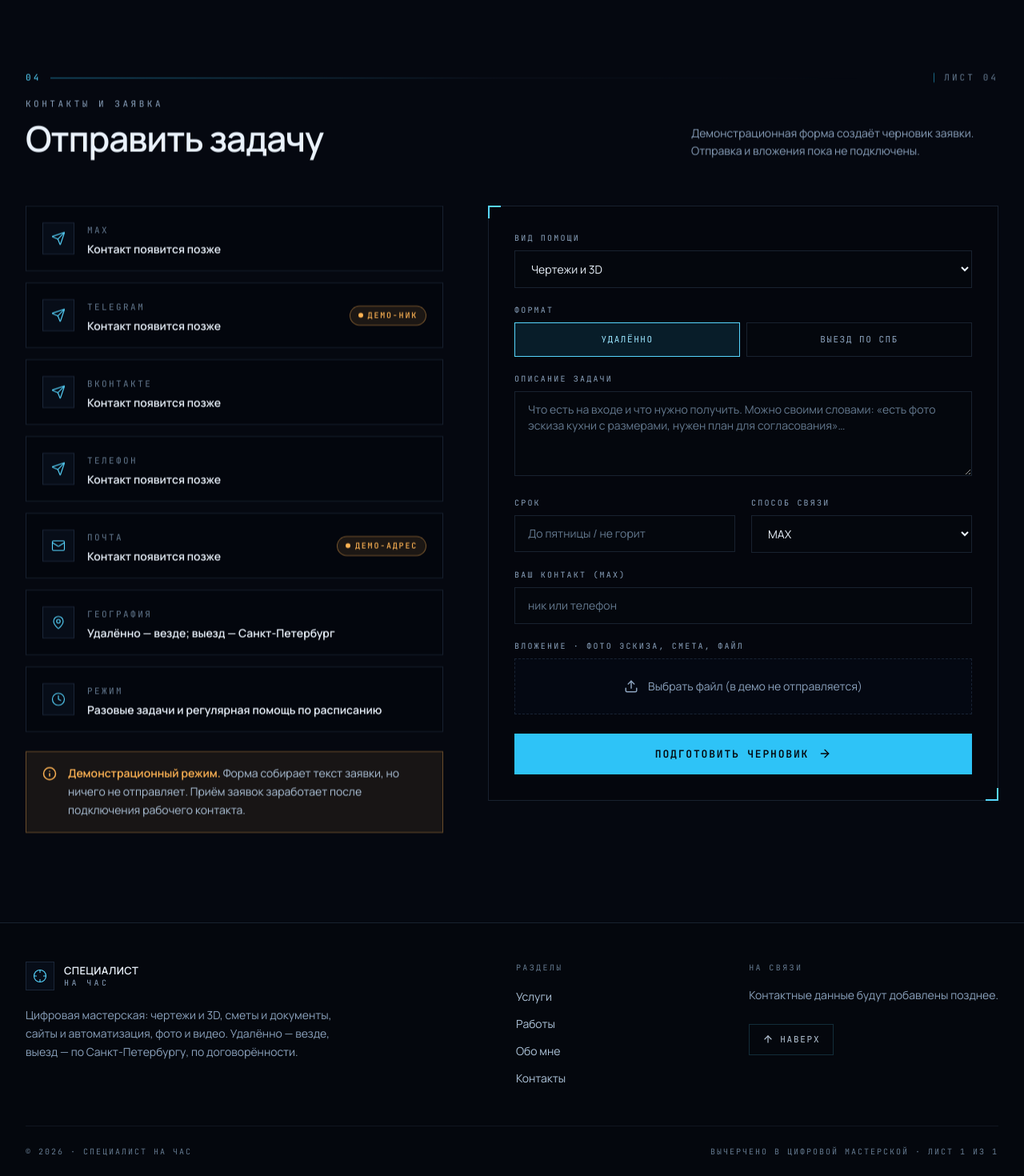
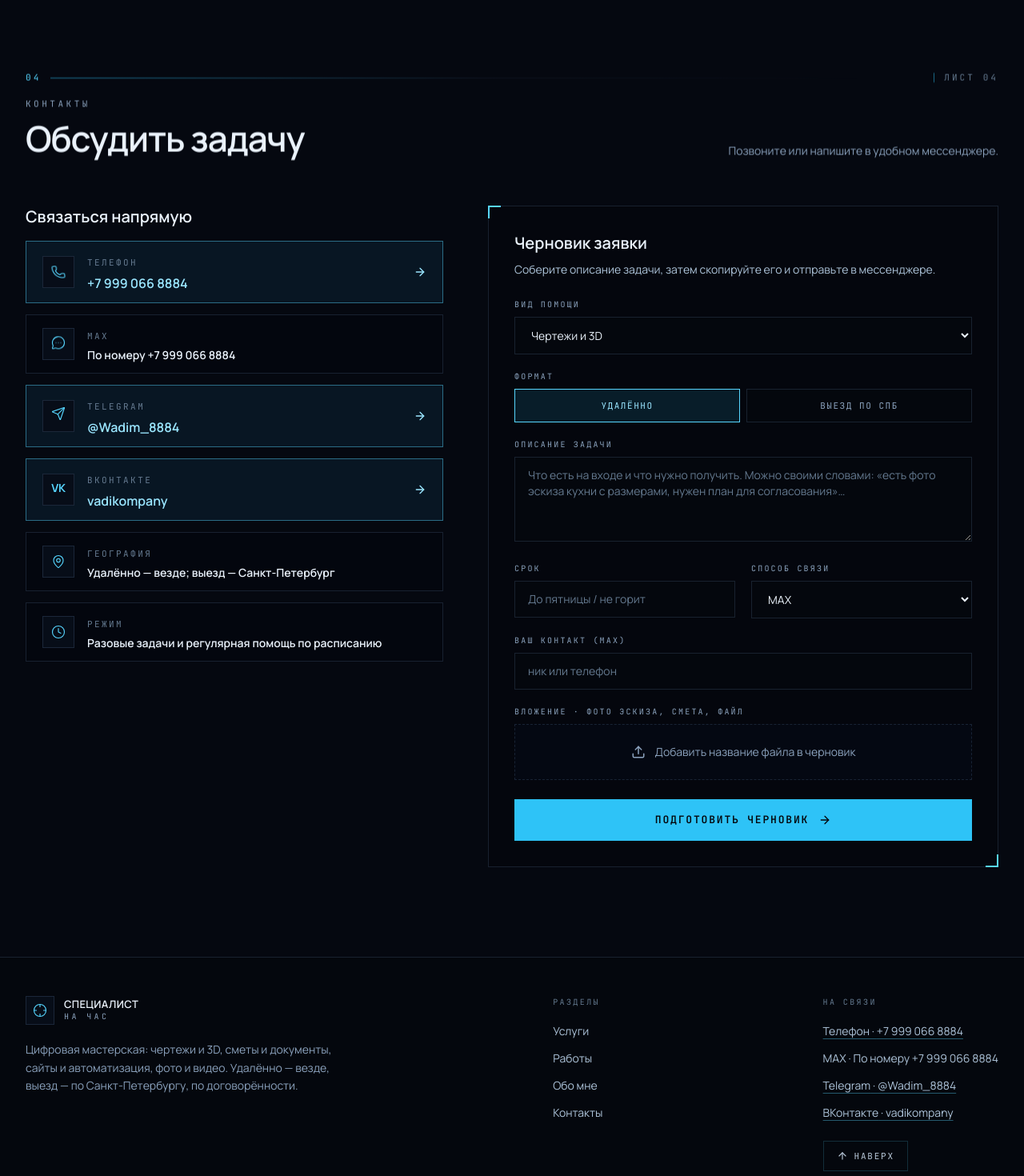
Before and after one commit to WaDIM0041/specialist-na-chas, a React (Vite) app: page / in a window 1280 px wide. Shown: the part 4120-5590 px from the top of the page at 80% size. Built offline with nearby package versions, Linux system fonts and the light colour scheme; a web font is replaced by a local one.

Commit message:
Показать контакты и оживить иконки

```diff
--- a/src/components/ContactForm.tsx
+++ b/src/components/ContactForm.tsx
@@ -1,18 +1,20 @@
 import { useRef, useState, type FormEvent } from "react";
 import {
   Send,
+  MessageCircleMore,
   Mail,
+  Phone,
   MapPin,
   Upload,
-  Info,
   Copy,
   Check,
   X,
   Clock,
   ArrowRight,
 } from "lucide-react";
-import { SectionHead, DemoTag, Meta } from "../lib/ui";
+import { SectionHead, Meta } from "../lib/ui";
 import { Reveal } from "../lib/motion";
+import { publicContacts } from "../lib/public-contacts";
 
 const KINDS = [
   "Чертежи и 3D",
@@ -26,6 +28,16 @@ const KINDS = [
 ];
 
 const CHANNELS = ["MAX", "Telegram", "ВКонтакте", "Звонок", "E-mail"];
+const contactRows = [
+  ...publicContacts.map(({ channel, value, href }) => ({
+    icon: channel === "Почта" ? Mail : channel === "Телефон" ? Phone : channel === "MAX" ? MessageCircleMore : Send,
+    label: channel,
+    value,
+    href,
+  })),
+  { icon: MapPin, label: "География", value: "Удалённо — везде; выезд — Санкт-Петербург", href: undefined },
+  { icon: Clock, label: "Режим", value: "Разовые задачи и регулярная помощь по расписанию", href: undefined },
+];
 
 type Format = "remote" | "visit";
 
@@ -66,7 +78,7 @@ export default function ContactForm() {
     if (Object.keys(errs).length > 0) return;
 
     const lines = [
-      "ЗАЯВКА · Специалист на час (черновик, демо-режим)",
+      "ЗАЯВКА · Специалист на час",
       `Вид помощи: ${kind}`,
       `Формат: ${effectiveFormat === "visit" ? `Выезд по СПб, район — ${district.trim()}` : "Удалённо"}`,
       `Описание: ${description.trim()}`,
@@ -103,86 +115,66 @@ export default function ContactForm() {
     "w-full border border-line bg-ink-950 px-4 py-3 text-sm text-paper placeholder:text-fog-500 transition-colors focus:border-accent-400/70 focus:outline-none";
 
   return (
-    <section id="контакты" className="relative scroll-mt-20 border-t border-line-soft bg-ink-900/30 py-20 md:py-28" aria-labelledby="contacts-title">
+    <section id="контакты" className="relative scroll-mt-20 border-t border-line-soft bg-ink-900/30 py-20 md:py-28" aria-label="Контакты">
       <div className="mx-auto max-w-7xl px-4 sm:px-6 lg:px-8">
         <SectionHead
           index="04"
-          kicker="Контакты и заявка"
-          title="Отправить задачу"
-          note="Демонстрационная форма создаёт черновик заявки. Отправка и вложения пока не подключены."
+          kicker="Контакты"
+          title="Обсудить задачу"
+          note="Позвоните или напишите в удобном мессенджере."
         />
 
         <div className="grid gap-10 lg:grid-cols-[0.9fr_1.1fr] lg:gap-14">
-          {/* левая колонка — каналы связи */}
-          <Reveal>
+          <div aria-labelledby="direct-contacts-title">
+            <h3 id="direct-contacts-title" className="mb-4 font-display text-xl font-semibold text-paper">
+              Связаться напрямую
+            </h3>
             <div className="space-y-3.5">
-              {[
-                { icon: Send, label: "MAX", value: "Контакт появится позже", demo: null, href: undefined },
-                {
-                  icon: Send,
-                  label: "Telegram",
-                  value: "Контакт появится позже",
-                  demo: "демо-ник",
-                  href: undefined,
-                },
-                { icon: Send, label: "ВКонтакте", value: "Контакт появится позже", demo: null, href: undefined },
-                { icon: Send, label: "Телефон", value: "Контакт появится позже", demo: null, href: undefined },
-                {
-                  icon: Mail,
-                  label: "Почта",
-                  value: "Контакт появится позже",
-                  demo: "демо-адрес",
-                  href: undefined,
-                },
-                {
-                  icon: MapPin,
-                  label: "География",
-                  value: "Удалённо — везде; выезд — Санкт-Петербург",
-                  demo: null,
-                },
-                {
-                  icon: Clock,
-                  label: "Режим",
-                  value: "Разовые задачи и регулярная помощь по расписанию",
-                  demo: null,
-                },
-              ].map((c) => (
-                <div key={c.label} className="flex items-center gap-4 border border-line bg-ink-950/70 px-5 py-4">
-                  <span className="grid h-10 w-10 shrink-0 place-items-center border border-line bg-ink-900 text-accent-400">
-                    <c.icon className="h-4.5 w-4.5" strokeWidth={1.5} />
-                  </span>
-                  <div className="min-w-0 flex-1">
-                    <Meta>{c.label}</Meta>
-                    <p className="mt-1 truncate text-sm font-semibold text-paper">
-                      {c.href ? (
-                        <a href={c.href} target="_blank" rel="noreferrer noopener" className="hover:text-accent-300">
-                          {c.value}
-                        </a>
-                      ) : (
-                        c.value
-                      )}
-                    </p>
-                  </div>
-                  {c.demo ? <DemoTag label={c.demo} /> : null}
-                </div>
-              ))}
+              {contactRows.map((c) => {
+                const rowClass = "flex min-h-16 items-center gap-3 border px-4 py-3 sm:gap-4 sm:px-5";
+                const content = (
+                  <>
+                    <span aria-hidden="true" className="grid h-10 w-10 shrink-0 place-items-center border border-line bg-ink-900 text-accent-400">
+                      <span className="contact-icon-motion" data-contact-icon={c.label}>
+                        {c.label === "ВКонтакте" ? <span className="font-sans text-sm font-bold tracking-tight">VK</span> : <c.icon className="h-4.5 w-4.5" strokeWidth={1.5} />}
+                      </span>
+                    </span>
+                    <span className="min-w-0 flex-1">
+                      <Meta className="text-fog-300">{c.label}</Meta>
+                      <span className={`mt-1 block break-words font-semibold ${c.href ? "text-base text-accent-300" : "text-sm text-paper"}`}>
+                        {c.value}
+                      </span>
+                    </span>
+                  </>
+                );
+
+                return c.href ? (
+                  <a
+                    key={c.label}
+                    href={c.href}
+                    target={c.href.startsWith("https://") ? "_blank" : undefined}
+                    rel="noopener noreferrer"
+                    className={`${rowClass} border-accent-400/45 bg-accent-500/8 transition-colors hover:border-accent-400 hover:bg-accent-500/16 focus-visible:outline focus-visible:outline-2 focus-visible:outline-offset-2 focus-visible:outline-accent-400`}
+                  >
+                    {content}
+                    <ArrowRight aria-hidden="true" className="h-4 w-4 shrink-0 text-accent-300" />
+                  </a>
+                ) : (
+                  <div key={c.label} className={`${rowClass} border-line bg-ink-950/70`}>{content}</div>
+                );
+              })}
             </div>
-
-            <div className="mt-6 flex gap-3.5 border border-demo-400/35 bg-demo-400/8 px-5 py-4">
-              <Info className="mt-0.5 h-4.5 w-4.5 shrink-0 text-demo-400" />
-              <p className="text-sm leading-relaxed text-fog-300">
-                <span className="font-semibold text-demo-400">Демонстрационный режим. </span>
-                Форма собирает текст заявки, но ничего не отправляет. Приём заявок заработает
-                после подключения рабочего контакта.
-              </p>
-            </div>
-          </Reveal>
+          </div>
 
           {/* форма */}
           <Reveal delay={120}>
-            <form onSubmit={submit} className="relative border border-line bg-ink-950/80 p-6 sm:p-8" noValidate={false}>
+            <form onSubmit={submit} aria-labelledby="draft-form-title" className="relative border border-line bg-ink-950/80 p-6 sm:p-8" noValidate={false}>
               <span aria-hidden className="absolute -left-px -top-px h-4 w-4 border-l-2 border-t-2 border-accent-400" />
               <span aria-hidden className="absolute -bottom-px -right-px h-4 w-4 border-b-2 border-r-2 border-accent-400" />
+              <h3 id="draft-form-title" className="font-display text-xl font-semibold text-paper">Черновик заявки</h3>
+              <p className="mb-6 mt-2 text-sm leading-relaxed text-fog-300">
+                Соберите описание задачи, затем скопируйте его и отправьте в мессенджере.
+              </p>
 
               <div className="grid gap-5">
                 <div>
@@ -308,7 +300,7 @@ export default function ContactForm() {
                     className="flex cursor-pointer items-center justify-center gap-3 border border-dashed border-line bg-ink-900/50 px-4 py-6 text-sm text-fog-400 transition-colors hover:border-accent-400/50 hover:text-accent-300"
                   >
                     <Upload className="h-4.5 w-4.5" />
-                    {files.length ? "Добавить ещё файл" : "Выбрать файл (в демо не отправляется)"}
+                    {files.length ? "Добавить ещё файл" : "Добавить название файла в черновик"}
                   </label>
                   <input
                     id="f-file"
@@ -361,24 +353,27 @@ export default function ContactForm() {
               >
                 <p className="flex items-center gap-2.5 font-mono text-[11px] uppercase tracking-[0.2em] text-accent-300">
                   <Check className="h-4 w-4" />
-                  Черновик заявки собран — демо, ничего не отправлено
+                  Черновик заявки готов
                 </p>
-                <pre className="mt-4 max-h-56 overflow-auto whitespace-pre-wrap border border-line-soft bg-ink-900/70 p-4 font-mono text-[12px] leading-relaxed text-fog-300">
-                  {draft}
-                </pre>
-                <p className="mt-3 text-[13px] leading-relaxed text-fog-400">
-                  Скопируйте текст и отправьте удобным каналом — после подключения рабочего контакта
-                  эта форма начнёт принимать заявки настоящим образом.
-                </p>
-                <div className="mt-4 flex flex-wrap gap-2.5">
+                <div className="mt-4 border border-line-soft bg-ink-900/70 p-4">
                   <button
                     type="button"
                     onClick={copyDraft}
-                    className="inline-flex items-center gap-2 border border-accent-400/60 bg-accent-500/12 px-5 py-2.5 font-mono text-[11px] font-semibold uppercase tracking-[0.14em] text-accent-300 transition-colors hover:bg-accent-500/25"
+                    className="ml-auto flex min-h-11 items-center gap-2 border border-accent-400/60 bg-accent-500/12 px-4 py-2.5 font-mono text-[11px] font-semibold uppercase tracking-[0.14em] text-accent-300 transition-colors hover:bg-accent-500/25 focus-visible:outline focus-visible:outline-2 focus-visible:outline-accent-400"
                   >
                     {copied ? <Check className="h-4 w-4" /> : <Copy className="h-4 w-4" />}
                     {copied ? "Скопировано" : "Скопировать текст"}
                   </button>
+                  <pre className="mt-3 max-h-56 overflow-auto whitespace-pre-wrap break-words font-mono text-[12px] leading-relaxed text-fog-300">
+                    {draft}
+                  </pre>
+                </div>
+                {publicContacts.length > 0 && (
+                  <p className="mt-3 text-[13px] leading-relaxed text-fog-400">
+                    Отправьте текст в мессенджере и приложите файлы в переписке.
+                  </p>
+                )}
+                <div className="mt-4 flex flex-wrap gap-2.5">
                   <button
                     type="button"
                     onClick={resetAll}
--- a/src/components/Footer.tsx
+++ b/src/components/Footer.tsx
@@ -1,5 +1,6 @@
 import { ArrowUp, Crosshair } from "lucide-react";
 import { NAV } from "./Header";
+import { publicContacts } from "../lib/public-contacts";
 
 export default function Footer() {
   return (
@@ -37,9 +38,26 @@ export default function Footer() {
 
           <div className="max-w-xs">
             <p className="font-mono text-[10px] uppercase tracking-[0.24em] text-fog-500">На связи</p>
-            <p className="mt-4 text-sm leading-relaxed text-fog-400">
-              Контактные данные будут добавлены позднее.
-            </p>
+            {publicContacts.length > 0 && (
+              <ul className="mt-4 space-y-2.5">
+                {publicContacts.map(({ channel, value, href }) => (
+                  <li key={channel}>
+                    {href ? (
+                      <a
+                        href={href}
+                        target={href.startsWith("https://") ? "_blank" : undefined}
+                        rel="noreferrer noopener"
+                        className="inline-block break-words text-sm text-fog-300 underline decoration-accent-400/40 underline-offset-4 hover:text-accent-300 focus-visible:outline focus-visible:outline-2 focus-visible:outline-accent-400"
+                      >
+                        {channel} · {value}
+                      </a>
+                    ) : (
+                      <span className="text-sm text-fog-300">{channel} · {value}</span>
+                    )}
+                  </li>
+                ))}
+              </ul>
+            )}
             <a
               href="#top"
               className="footer-back-to-top mt-6 inline-flex items-center gap-2 border border-line px-4 py-2.5 font-mono text-[11px] uppercase tracking-[0.16em] text-fog-300 transition-colors hover:border-accent-400/60 hover:text-accent-300"
--- a/src/index.css
+++ b/src/index.css
@@ -10,6 +10,18 @@
   76% { transform: rotateY(90deg); -webkit-text-fill-color: transparent; -webkit-text-stroke-color: rgba(87, 214, 255, 0.85); }
   80%, 100% { transform: rotateY(0); -webkit-text-fill-color: #fff; -webkit-text-stroke-color: transparent; }
 }
+/* Subtle independent movement for the contact symbols. */
+.contact-icon-motion { display: grid; place-items: center; animation: contact-icon-float 3s ease-in-out infinite; }
+.contact-icon-motion[data-contact-icon="Телефон"] { animation-name: contact-icon-ring; animation-duration: 3.6s; }
+.contact-icon-motion[data-contact-icon="Telegram"] { animation-delay: -.7s; }
+.contact-icon-motion[data-contact-icon="ВКонтакте"] { animation-delay: -1.4s; }
+.contact-icon-motion[data-contact-icon="География"] { animation-delay: -2.1s; }
+.contact-icon-motion[data-contact-icon="Режим"] { animation-name: contact-icon-ring; animation-delay: -.9s; }
+@keyframes contact-icon-float { 0%, 100% { transform: translateY(0); } 50% { transform: translateY(-3px); } }
+@keyframes contact-icon-ring { 0%, 72%, 100% { transform: rotate(0); } 78% { transform: rotate(-12deg); } 84% { transform: rotate(10deg); } 90% { transform: rotate(-6deg); } }
+@media (prefers-reduced-motion: reduce) { html:not(.motion-on) .contact-icon-motion { animation: none; } }
+html.reduced-motion .contact-icon-motion { animation: none !important; }
+
 @keyframes hero-outline-flip {
   0%, 32% { transform: rotateY(0); -webkit-text-fill-color: transparent; -webkit-text-stroke-color: rgba(87, 214, 255, 0.85); }
   36% { transform: rotateY(90deg); -webkit-text-fill-color: transparent; -webkit-text-stroke-color: rgba(87, 214, 255, 0.85); }
--- /dev/null
+++ b/src/lib/public-contacts.ts
@@ -0,0 +1,14 @@
+type PublicContact = {
+  channel: "MAX" | "Telegram" | "ВКонтакте" | "Телефон" | "Почта";
+  value: string;
+  href?: string;
+};
+
+const phone = "+7 999 066 8884";
+
+export const publicContacts: readonly PublicContact[] = [
+  { channel: "Телефон", value: phone, href: "tel:+79990668884" },
+  { channel: "MAX", value: `По номеру ${phone}` },
+  { channel: "Telegram", value: "@Wadim_8884", href: "https://t.me/Wadim_8884" },
+  { channel: "ВКонтакте", value: "vadikompany", href: "https://vk.ru/vadikompany" },
+];
```
